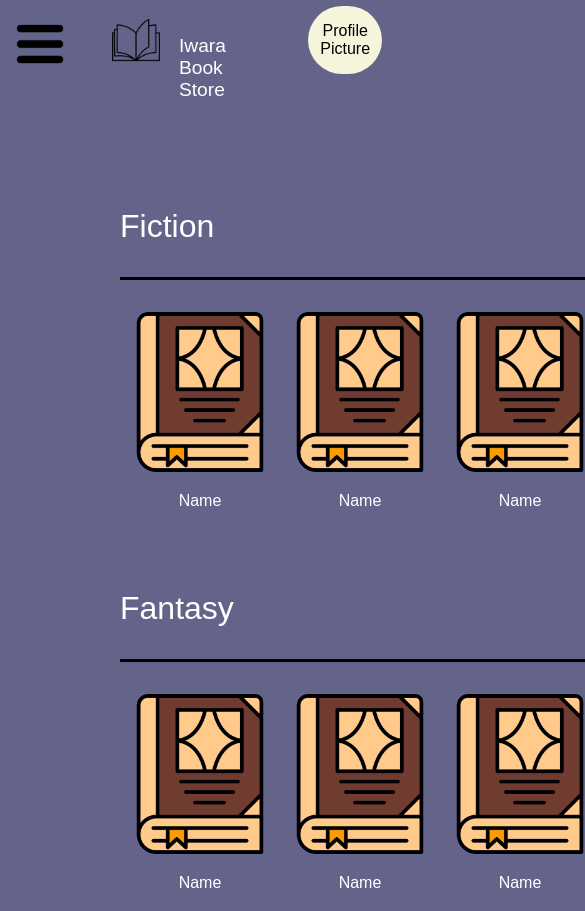
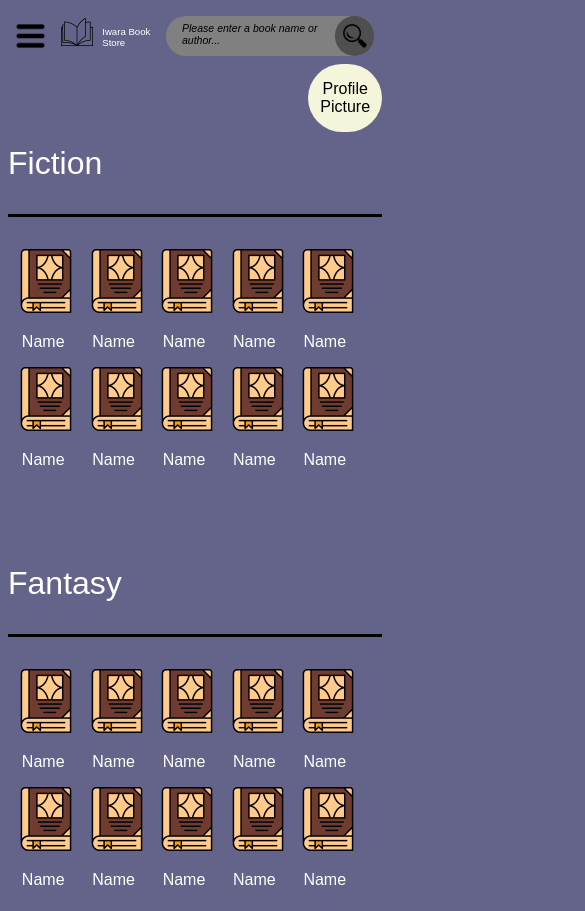
Before and after one commit to Amir3zz/HCI-WEEK05-LAB-Raphael-Harloverin-Gunarso, a plain HTML site: page index.html in a window 390 px wide. Shown: the top 911 px of the page, 585 px wide, since content can reach past the window. Drawn offline with Linux system fonts and the light colour scheme.

Commit message:
Second Commit

```diff
--- a/index.html
+++ b/index.html
@@ -34,26 +34,7 @@
                 <p>Fiction</p>
             </div>
             <div class="bookDiv">
-                <div>
-                    <img class="Fbook" src="assets/closed-book.png" alt="">
-                    <p class="bookName" style="text-align: center;">Name</p>
-                </div>
-                <div>
-                    <img class="Fbook" src="assets/closed-book.png" alt="">
-                    <p class="bookName" style="text-align: center;">Name</p>
-                </div>
-                <div>
-                    <img class="Fbook" src="assets/closed-book.png" alt="">
-                    <p class="bookName" style="text-align: center;">Name</p>
-                </div>
-                <div>
-                    <img class="Fbook" src="assets/closed-book.png" alt="">
-                    <p class="bookName" style="text-align: center;">Name</p>
-                </div>
-                <div>
-                    <img class="Fbook" src="assets/closed-book.png" alt="">
-                    <p class="bookName" style="text-align: center;">Name</p>
-                </div>
+                <div class="mobileView">
                     <div>
                         <img class="Fbook" src="assets/closed-book.png" alt="">
                         <p class="bookName" style="text-align: center;">Name</p>
@@ -75,32 +56,7 @@
                         <p class="bookName" style="text-align: center;">Name</p>
                     </div>
                 </div>
-        </section>
-        <section>
-            <div class="hjj">
-                <p>Fantasy</p>
-            </div>
-            <div class="bookDiv">
-                <div>
-                    <img class="Fbook" src="assets/closed-book.png" alt="">
-                    <p class="bookName" style="text-align: center;">Name</p>
-                </div>
-                <div>
-                    <img class="Fbook" src="assets/closed-book.png" alt="">
-                    <p class="bookName" style="text-align: center;">Name</p>
-                </div>
-                <div>
-                    <img class="Fbook" src="assets/closed-book.png" alt="">
-                    <p class="bookName" style="text-align: center;">Name</p>
-                </div>
-                <div>
-                    <img class="Fbook" src="assets/closed-book.png" alt="">
-                    <p class="bookName" style="text-align: center;">Name</p>
-                </div>
-                <div>
-                    <img class="Fbook" src="assets/closed-book.png" alt="">
-                    <p class="bookName" style="text-align: center;">Name</p>
-                </div>
+                <div class="mobileView">
                     <div>
                         <img class="Fbook" src="assets/closed-book.png" alt="">
                         <p class="bookName" style="text-align: center;">Name</p>
@@ -122,6 +78,59 @@
                         <p class="bookName" style="text-align: center;">Name</p>
                     </div>
                 </div>
+            </div>
+
+        </section>
+        <section>
+            <div class="hjj">
+                <p>Fantasy</p>
+            </div>
+            <div class="bookDiv">
+                <div class="mobileView">
+                    <div>
+                        <img class="Fbook" src="assets/closed-book.png" alt="">
+                        <p class="bookName" style="text-align: center;">Name</p>
+                    </div>
+                    <div>
+                        <img class="Fbook" src="assets/closed-book.png" alt="">
+                        <p class="bookName" style="text-align: center;">Name</p>
+                    </div>
+                    <div>
+                        <img class="Fbook" src="assets/closed-book.png" alt="">
+                        <p class="bookName" style="text-align: center;">Name</p>
+                    </div>
+                    <div>
+                        <img class="Fbook" src="assets/closed-book.png" alt="">
+                        <p class="bookName" style="text-align: center;">Name</p>
+                    </div>
+                    <div>
+                        <img class="Fbook" src="assets/closed-book.png" alt="">
+                        <p class="bookName" style="text-align: center;">Name</p>
+                    </div>
+                </div>
+                <div class="mobileView">
+                    <div>
+                        <img class="Fbook" src="assets/closed-book.png" alt="">
+                        <p class="bookName" style="text-align: center;">Name</p>
+                    </div>
+                    <div>
+                        <img class="Fbook" src="assets/closed-book.png" alt="">
+                        <p class="bookName" style="text-align: center;">Name</p>
+                    </div>
+                    <div>
+                        <img class="Fbook" src="assets/closed-book.png" alt="">
+                        <p class="bookName" style="text-align: center;">Name</p>
+                    </div>
+                    <div>
+                        <img class="Fbook" src="assets/closed-book.png" alt="">
+                        <p class="bookName" style="text-align: center;">Name</p>
+                    </div>
+                    <div>
+                        <img class="Fbook" src="assets/closed-book.png" alt="">
+                        <p class="bookName" style="text-align: center;">Name</p>
+                    </div>
+                </div>
+            </div>
         </section>
     </main>
     <footer>
--- a/style.css
+++ b/style.css
@@ -144,15 +144,175 @@ body {
  |_|    \____/ \____/  |_|  |______|_|  \_\
 */
 
-footer{
+footer {
   background-color: rgb(84, 81, 76);
   margin-top: 1em;
   height: 5em;
   padding: 1em;
 }
 
-footer p{
+footer p {
   color: white;
   font-size: 2em;
   text-align: center;
 }
+
+@media only screen and (max-width: 600px) {
+  /*
+  _   _     __      __  ____          _____
+ | \ | |   /\ \    / / |  _ \   /\   |  __ \
+ |  \| |  /  \ \  / /  | |_) | /  \  | |__) |
+ | . ` | / /\ \ \/ /   |  _ < / /\ \ |  _  /
+ | |\  |/ ____ \  /    | |_) / ____ \| | \ \
+ |_| \_/_/    \_\/     |____/_/    \_\_|  \_\
+
+ */
+
+  .navigation {
+    /* background-color: yellow; */
+    height: 1%;
+    /* padding: 0.5em; */
+  }
+
+  .HMenu {
+    width: auto;
+    height: 1.5em;
+    margin-top: 0.5em;
+  }
+
+  .navContainer {
+    display: flex;
+  }
+
+  .Book {
+    width: auto;
+    height: 2em;
+    margin-left: 1em;
+  }
+
+  .navP {
+    margin-left: 1em;
+    font-size: 0.6rem;
+    color: white;
+  }
+
+  .searchP {
+    font-style: italic;
+    margin-top: 0.6em;
+    font-size: 0.66rem;
+  }
+
+  .mag {
+    width: auto;
+    height: 1.5em;
+    margin-top: 0.5em;
+    margin-left: 0.5em;
+  }
+
+  .searchDiv {
+    background-color: rgb(79, 79, 79);
+    border-radius: 25px;
+    width: 3em;
+    margin-left: 0.6em;
+  }
+
+  .search {
+    background-color: gray;
+    margin-left: 0.3em;
+    margin-right: 0;
+    width: 15em;
+    height: 2.5em;
+    padding-left: 1em;
+    border-radius: 25px;
+    display: flex;
+  }
+
+  .Profile {
+    background-color: beige;
+    border-radius: 120px;
+    width: 4.6em;
+    text-align: center;
+    position: absolute;
+    right: 0.5em;
+    top: 4em;
+  }
+
+  /*
+   ___   ____   ____  _  __   _____ ______ _____ _______ _____ ____  _   _
+ |  _ \ / __ \ / __ \| |/ /  / ____|  ____/ ____|__   __|_   _/ __ \| \ | |
+ | |_) | |  | | |  | | ' /  | (___ | |__ | |       | |    | || |  | |  \| |
+ |  _ <| |  | | |  | |  <    \___ \|  __|| |       | |    | || |  | | . ` |
+ | |_) | |__| | |__| | . \   ____) | |___| |____   | |   _| || |__| | |\  |
+ |____/ \____/ \____/|_|\_\ |_____/|______\_____|  |_|  |_____\____/|_| \_|
+*/
+
+  .hj {
+    margin-top: 5em;
+    margin-left: 0em;
+    /* background-color: yellow; */
+    border-bottom: black solid;
+    width: 100%;
+  }
+
+  .hj p {
+    font-size: 2em;
+    color: white;
+  }
+
+  .hjj {
+    margin-top: 5em;
+    margin-left: 0em;
+    /* background-color: yellow; */
+    border-bottom: black solid;
+    width: 100%;
+  }
+
+  .hjj p {
+    font-size: 2em;
+    color: white;
+  }
+
+  .bookName {
+    color: white;
+  }
+
+  .bookDiv {
+    margin-top: 2em;
+    margin-left: 0em;
+    display: flex;
+    flex-direction: column;
+  }
+
+  .mobileView{
+    display: flex;
+  }
+
+  .Fbook {
+    height: auto;
+    width: 4em;
+    margin-left: 0.4em;
+  }
+
+  /*
+  ______ ____   ____ _______ ______ _____
+ |  ____/ __ \ / __ \__   __|  ____|  __ \
+ | |__ | |  | | |  | | | |  | |__  | |__) |
+ |  __|| |  | | |  | | | |  |  __| |  _  /
+ | |   | |__| | |__| | | |  | |____| | \ \
+ |_|    \____/ \____/  |_|  |______|_|  \_\
+*/
+
+  footer {
+    background-color: rgb(84, 81, 76);
+    margin-top: 1em;
+    height: 0.7em;
+    padding: 1em;
+  }
+
+  footer p {
+    color: white;
+    font-size: 1em;
+    margin-top: 0em;
+    text-align: center;
+  }
+}
```
Lines whose indentation alone changed are shown as unchanged.
